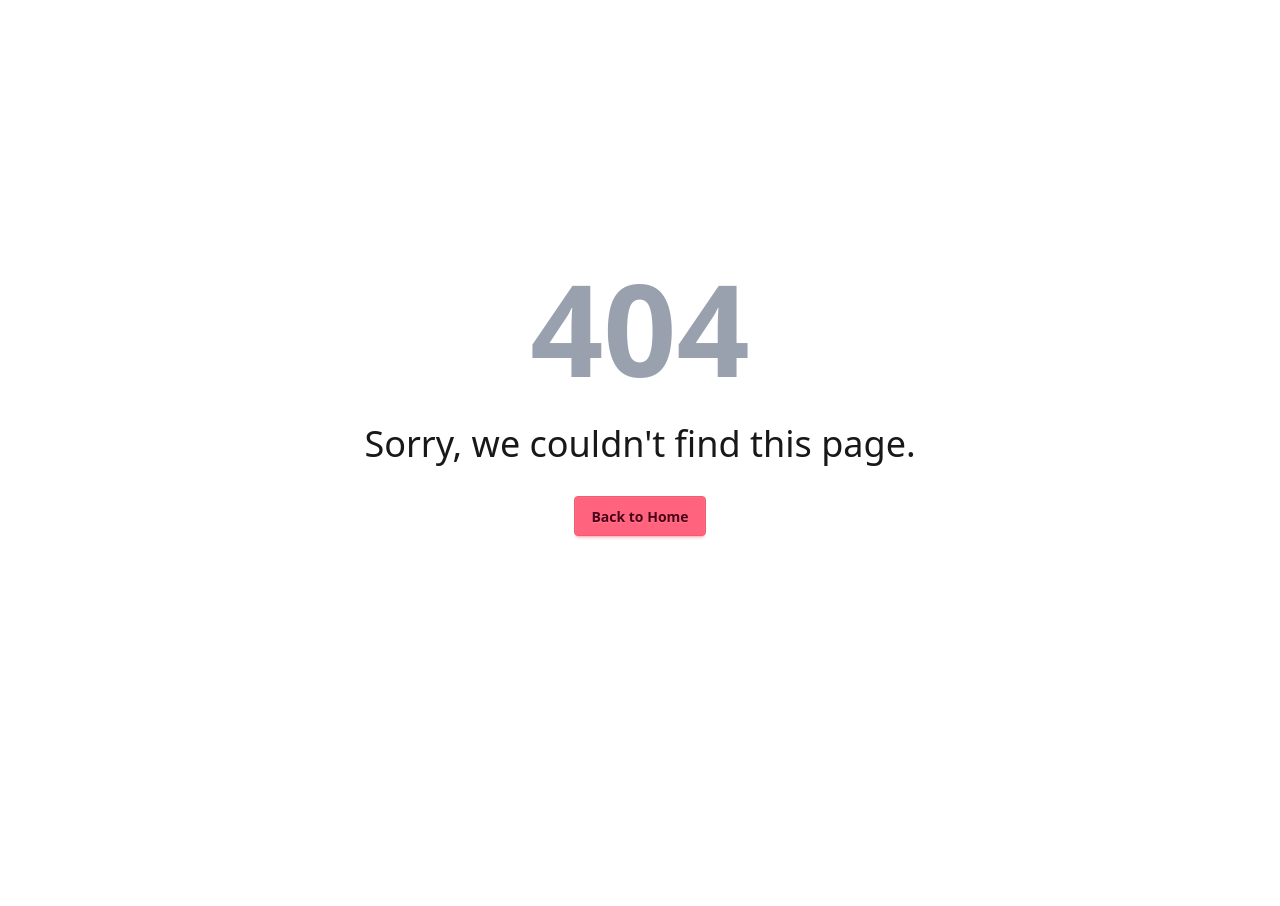
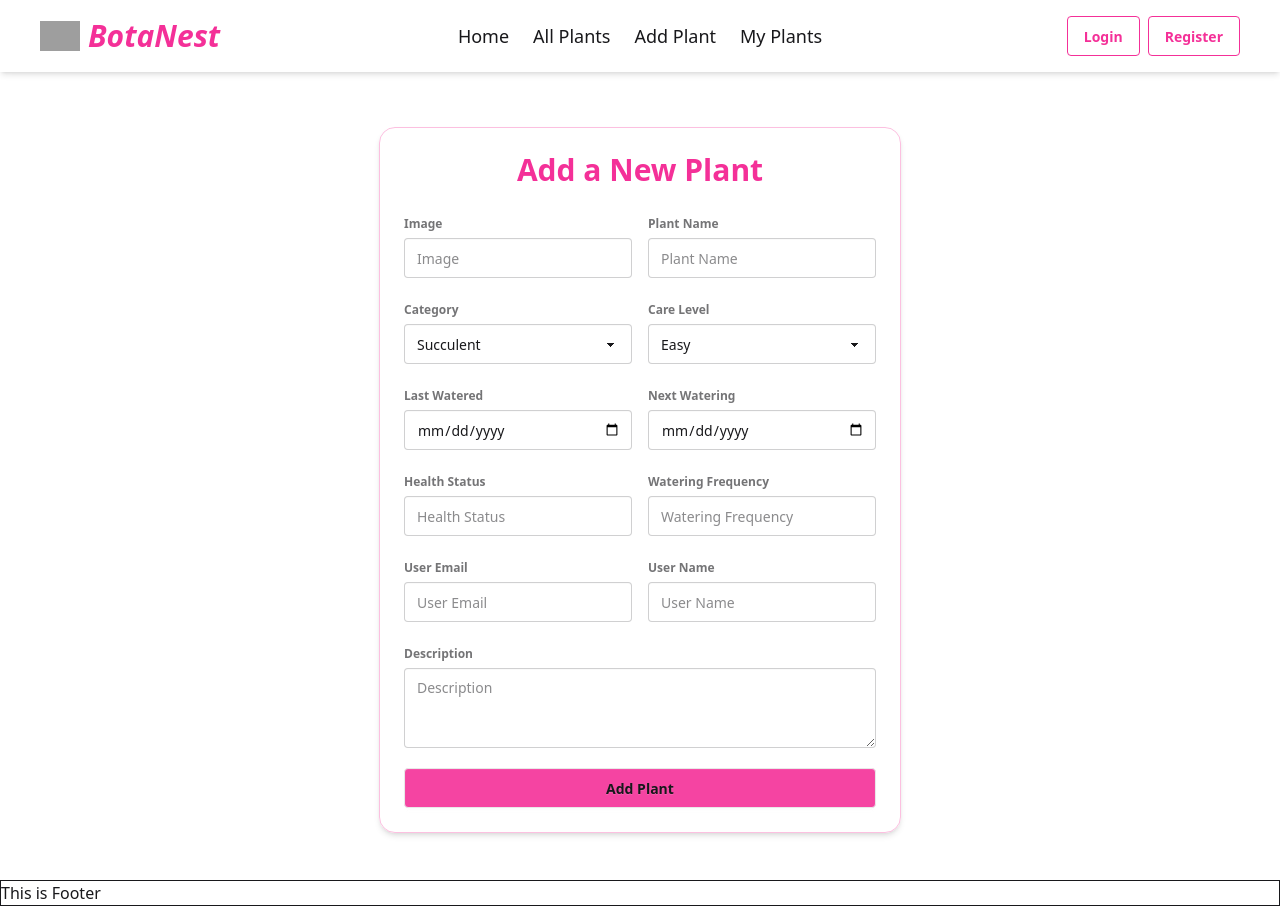
Before and after one commit to zaman-pro/BotaNest-client, a React (Vite) app: page /addPlant in a window 1280 px wide. Before the commit this address had no page. Before the commit the page ends 800 px from the top, so only its background shows below. Built offline with nearby package versions, Linux system fonts and the light colour scheme; grey boxes are pictures that could not be loaded.

Commit message:
simple addplant page and plant form added

```diff
--- /dev/null
+++ b/src/components/PlantForm/PlantForm.jsx
@@ -0,0 +1,192 @@
+import React, { useState } from "react";
+
+const AddPlantForm = () => {
+  const [formData, setFormData] = useState({});
+
+  const handleChange = (e) => {};
+
+  const handleSubmit = (e) => {
+    e.preventDefault();
+
+    // send coffee data to the db
+    console.log("Form submitted:", formData);
+  };
+
+  return (
+    <div className="max-w-xl p-6 rounded-2xl shadow-md border border-secondary/30 my-4">
+      <h2 className="text-3xl font-bold text-center text-secondary mb-6">
+        Add a New Plant
+      </h2>
+      <form onSubmit={handleSubmit} className="space-y-4">
+        <div className="grid grid-cols-1 md:grid-cols-2 gap-4">
+          <fieldset className="fieldset">
+            <label className="label text-xs font-semibold">Image</label>
+
+            <input
+              type="text"
+              name="image"
+              placeholder="Image"
+              value={formData.image}
+              onChange={handleChange}
+              className="input input-bordered w-full"
+              required
+            />
+          </fieldset>
+
+          <fieldset className="fieldset">
+            <label className="label text-xs font-semibold">Plant Name</label>
+
+            <input
+              type="text"
+              name="plantName"
+              placeholder="Plant Name"
+              value={formData.plantName}
+              onChange={handleChange}
+              className="input input-bordered w-full"
+              required
+            />
+          </fieldset>
+
+          <fieldset className="fieldset">
+            <label className="label text-xs font-semibold">Category</label>
+
+            <select
+              name="category"
+              value={formData.category}
+              onChange={handleChange}
+              className="select select-bordered w-full"
+              required
+            >
+              <option disabled value="">
+                Select Category
+              </option>
+              <option value="succulent">Succulent</option>
+              <option value="fern">Fern</option>
+              <option value="flowering">Flowering</option>
+            </select>
+          </fieldset>
+
+          <fieldset className="fieldset">
+            <label className="label text-xs font-semibold">Care Level</label>
+
+            <select
+              name="careLevel"
+              value={formData.careLevel}
+              onChange={handleChange}
+              className="select select-bordered w-full"
+              required
+            >
+              <option disabled value="">
+                Select Care Level
+              </option>
+              <option value="easy">Easy</option>
+              <option value="moderate">Moderate</option>
+              <option value="difficult">Difficult</option>
+            </select>
+          </fieldset>
+
+          <fieldset className="fieldset">
+            <label className="label text-xs font-semibold">Last Watered</label>
+
+            <input
+              type="date"
+              name="lastWatered"
+              value={formData.lastWatered}
+              onChange={handleChange}
+              className="input input-bordered w-full"
+              required
+            />
+          </fieldset>
+
+          <fieldset className="fieldset">
+            <label className="label text-xs font-semibold">Next Watering</label>
+
+            <input
+              type="date"
+              name="nextWatering"
+              value={formData.nextWatering}
+              onChange={handleChange}
+              className="input input-bordered w-full"
+              required
+            />
+          </fieldset>
+
+          <fieldset className="fieldset">
+            <label className="label text-xs font-semibold">Health Status</label>
+
+            <input
+              type="text"
+              name="healthStatus"
+              placeholder="Health Status"
+              value={formData.healthStatus}
+              onChange={handleChange}
+              className="input input-bordered w-full"
+            />
+          </fieldset>
+
+          <fieldset className="fieldset">
+            <label className="label text-xs font-semibold">
+              Watering Frequency
+            </label>
+            <input
+              type="text"
+              name="wateringFrequency"
+              placeholder="Watering Frequency"
+              value={formData.wateringFrequency}
+              onChange={handleChange}
+              className="input input-bordered w-full"
+              required
+            />
+          </fieldset>
+
+          <fieldset className="fieldset">
+            <label className="label text-xs font-semibold">User Email</label>
+
+            <input
+              type="email"
+              name="userEmail"
+              placeholder="User Email"
+              value={formData.userEmail}
+              onChange={handleChange}
+              className="input input-bordered w-full"
+              required
+            />
+          </fieldset>
+
+          <fieldset className="fieldset">
+            <label className="label text-xs font-semibold">User Name</label>
+
+            <input
+              type="text"
+              name="userName"
+              placeholder="User Name"
+              value={formData.userName}
+              onChange={handleChange}
+              className="input input-bordered w-full"
+              required
+            />
+          </fieldset>
+        </div>
+
+        <fieldset className="fieldset">
+          <label className="label text-xs font-semibold">Description</label>
+
+          <textarea
+            name="description"
+            placeholder="Description"
+            value={formData.description}
+            onChange={handleChange}
+            className="textarea textarea-bordered w-full"
+            required
+          />
+        </fieldset>
+
+        <button type="submit" className="btn bg-secondary/90 w-full">
+          Add Plant
+        </button>
+      </form>
+    </div>
+  );
+};
+
+export default AddPlantForm;
--- /dev/null
+++ b/src/pages/AddPlant/AddPlant.jsx
@@ -0,0 +1,12 @@
+import React from "react";
+import AddPlantForm from "../../components/PlantForm/PlantForm";
+
+const AddPlant = () => {
+  return (
+    <div className="min-h-screen flex justify-center items-center">
+      <AddPlantForm />
+    </div>
+  );
+};
+
+export default AddPlant;
--- a/src/pages/Login/Login.jsx
+++ b/src/pages/Login/Login.jsx
@@ -65,7 +65,7 @@ const Login = () => {
 
       {/* Form Section */}
       <div className="w-full md:w-1/2 flex items-center justify-center p-4">
-        <div className="card w-full max-w-sm py-5 border-2 border-secondary/30 rounded-xl">
+        <div className="card w-full max-w-xl py-5 border-2 border-secondary/30 rounded-xl">
           <h1 className="text-3xl font-bold text-center">
             Login to <span className="text-secondary italic">BotaNest</span>
           </h1>
--- a/src/pages/Register/Register.jsx
+++ b/src/pages/Register/Register.jsx
@@ -81,7 +81,7 @@ const Register = () => {
 
       {/* Form Section */}
       <div className="w-full md:w-1/2 flex items-center justify-center p-4">
-        <div className="card w-full max-w-sm shrink-0 py-5 border-2 border-secondary/30 rounded-xl">
+        <div className="card w-full max-w-xl shrink-0 py-5 border-2 border-secondary/30 rounded-xl">
           <h1 className="text-3xl font-bold text-center text-secondary">
             Create Account
           </h1>
@@ -91,7 +91,7 @@ const Register = () => {
               <input
                 name="name"
                 type="text"
-                className="input"
+                className="input w-full"
                 placeholder="Enter your name"
                 required
               />
@@ -100,7 +100,7 @@ const Register = () => {
               <input
                 name="photo"
                 type="text"
-                className="input"
+                className="input w-full"
                 placeholder="Enter your photo url"
                 required
               />
--- a/src/routes/router.jsx
+++ b/src/routes/router.jsx
@@ -4,6 +4,7 @@ import Home from "../pages/Home/Home";
 import ErrorPage from "../pages/Error/ErrorPage";
 import Login from "../pages/Login/Login";
 import Register from "../pages/Register/Register";
+import AddPlant from "../pages/AddPlant/AddPlant";
 
 const router = createBrowserRouter([
   {
@@ -18,8 +19,8 @@ const router = createBrowserRouter([
       { path: "/login", Component: Login },
       { path: "/register", Component: Register },
       {
-        path: "/add-plants",
-        element: <h1>This is /add-plants</h1>,
+        path: "/addPlant",
+        Component: AddPlant,
       },
     ],
   },
```
